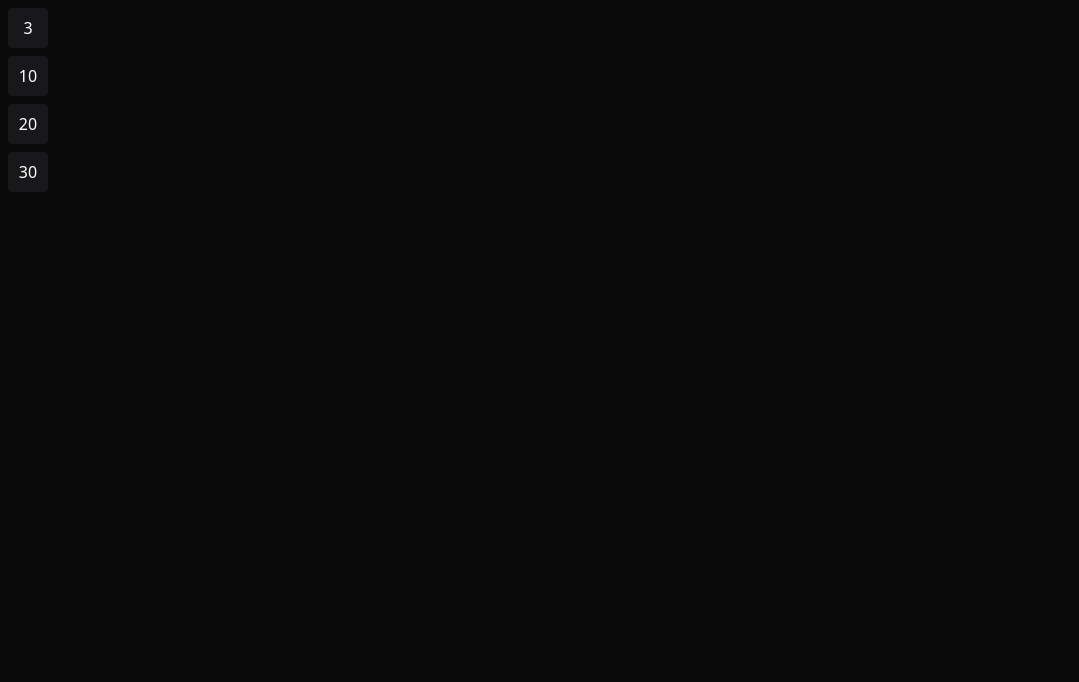
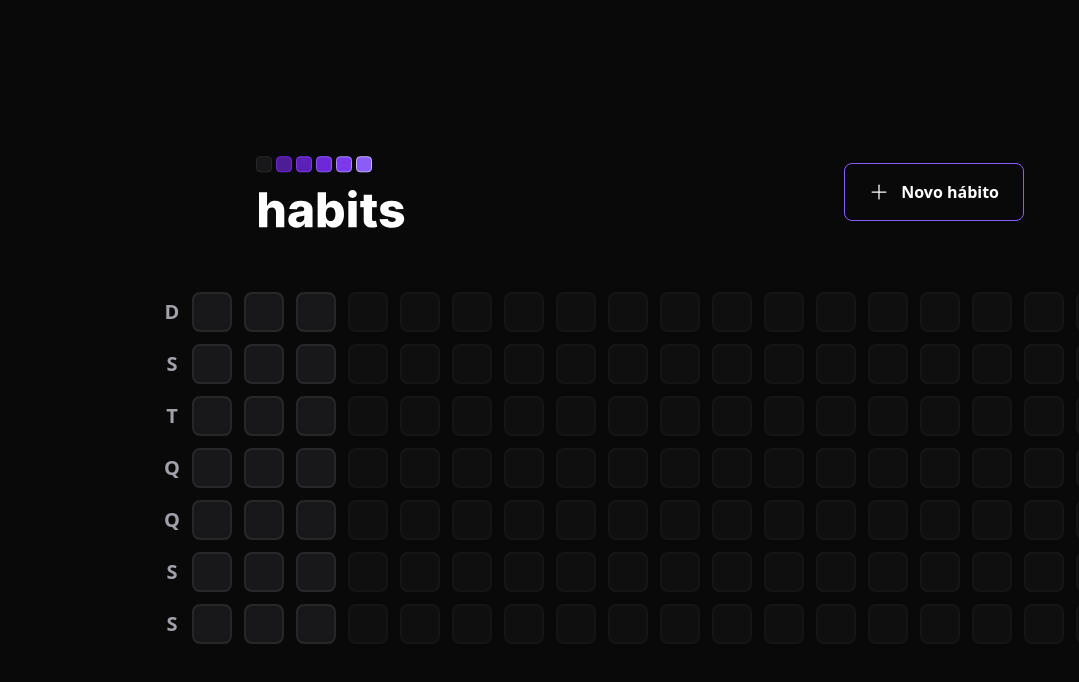
Before and after one commit to EddyPBR/habits-web, a React (Vite) app: page / in a window 1280 px wide. Shown: the top 682 px of the page, without its empty margins (0-1079 px from the left). Built offline with nearby package versions, Linux system fonts and the light colour scheme.

Commit message:
:zap: enable Header & SummaryTable components in App

```diff
--- a/src/App.tsx
+++ b/src/App.tsx
@@ -1,16 +1,15 @@
 import "./styles/global.css";
 
-import { Habit } from "./components/Habit";
+import { Header } from "./components/Header";
+import { SummaryTable } from "./components/SummaryTable";
 
-function App() {
+export function App() {
   return (
-    <div>
-      <Habit completed={3} />
-      <Habit completed={10} />
-      <Habit completed={20} />
-      <Habit completed={30} />
+    <div className="w-screen h-screen flex justify-center items-center">
+      <div className="w-full max-w-5xl px-6 flex flex-col gap-16">
+        <Header />
+        <SummaryTable />
+      </div>
     </div>
   );
 }
-
-export default App;
--- a/src/main.tsx
+++ b/src/main.tsx
@@ -1,6 +1,6 @@
 import React from "react";
 import ReactDOM from "react-dom/client";
-import App from "./App";
+import { App } from "./App";
 
 ReactDOM.createRoot(document.getElementById("root") as HTMLElement).render(
   <React.StrictMode>
```
